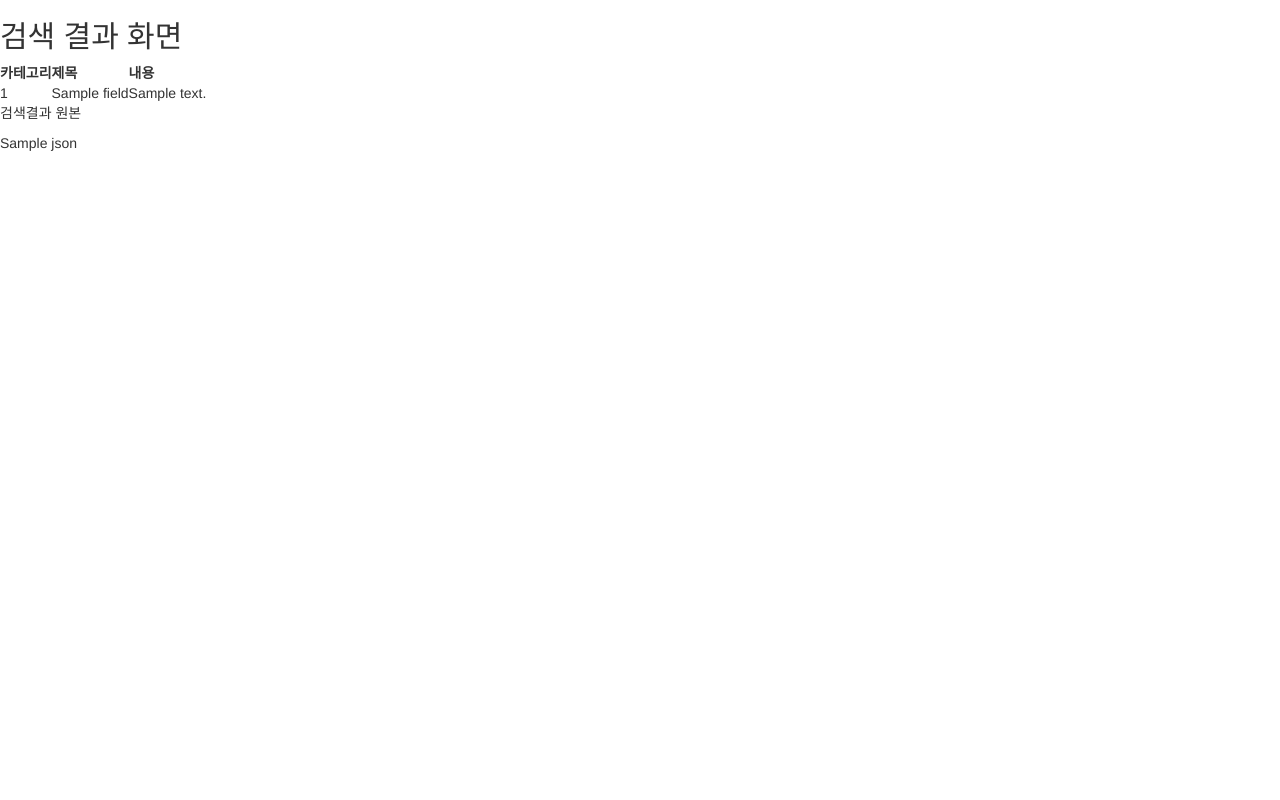
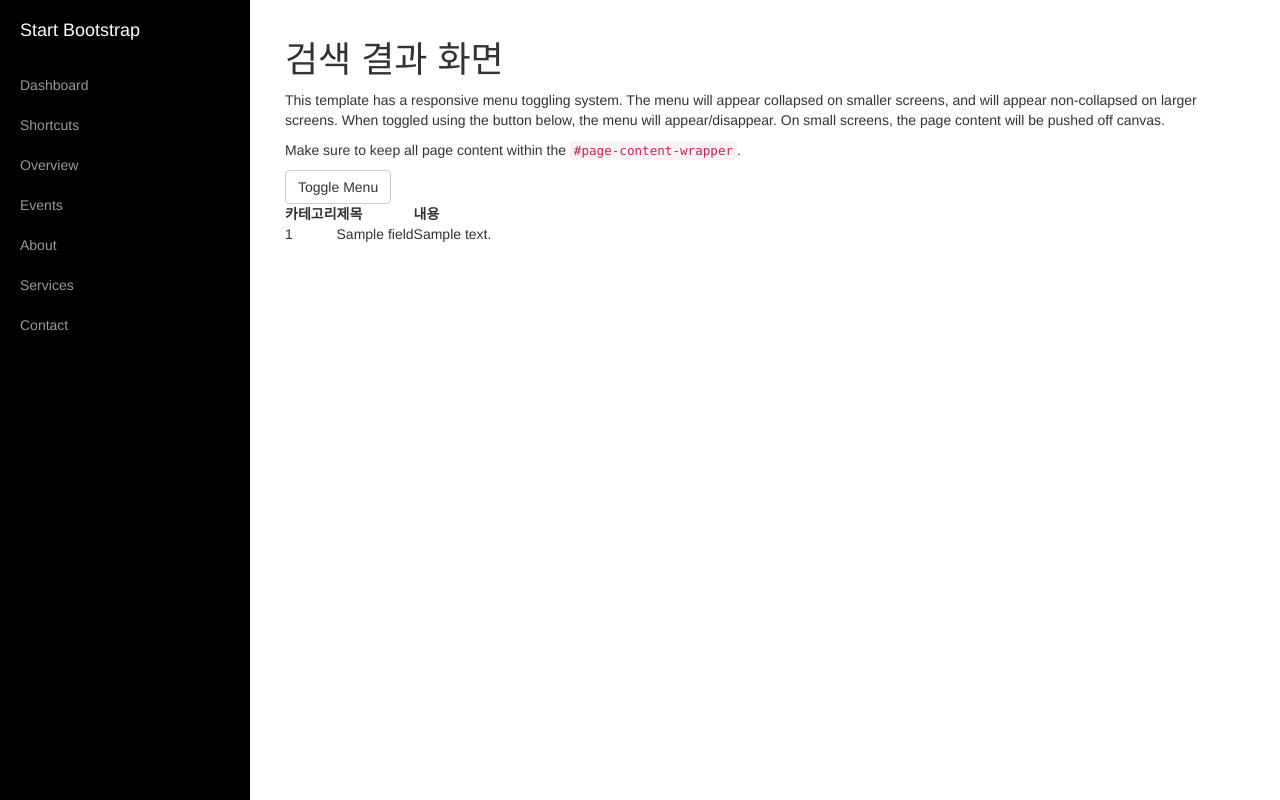
Before and after one commit to smilesyk2/neemepoo, a Django app: template yksite/templates/main.html in a window 1280 px wide. Run offline with Django 3.2, Linux system fonts and the light colour scheme; the template is opened without the code that fills it: most values are stand-ins (such as "Sample title", 1, 10 or a date in 2020); some libraries are stand-ins or nearby versions.

Commit message:
simple-sidebar 스타일 적용

```diff
--- a/yksite/templates/base.html
+++ b/yksite/templates/base.html
@@ -4,16 +4,44 @@
 <head>
     <meta charset="utf-8">
     <meta http-equiv="X-UA-Compatible" content="IE=edge" />
+    <meta name="viewport" content="width=device-width, initial-scale=1">
+    <meta name="description" content="">
+    <meta name="author" content="">
+
     <title>YK Site</title>
+
     <link href="{% static 'css/bootstrap.min.css'%}" rel="stylesheet">
-</head>
-<body>
+    <link href="{% static 'css/simple-sidebar.css'%}" rel="stylesheet">
 
 	<!-- jQuery (부트스트랩의 자바스크립트 플러그인을 위해 필요합니다) -->
 	<script src="https://ajax.googleapis.com/ajax/libs/jquery/1.11.2/jquery.min.js"></script>
 	<!-- 모든 컴파일된 플러그인을 포함합니다 (아래), 원하지 않는다면 필요한 각각의 파일을 포함하세요 -->
 	<script src="{% static 'js/bootstrap.min.js'%}"></script>
-<div id="content">
+    <!-- Menu Toggle Script -->
+    <script>
+    $("#menu-toggle").click(function(e) {
+        e.preventDefault();
+        $("#wrapper").toggleClass("toggled");
+    });
+    </script>
+</head>
+<body>
+<div id="wrapper">
+	<!-- Sidebar -->
+	<div id="sidebar-wrapper">
+		<ul class="sidebar-nav">
+			<li class="sidebar-brand"><a href="#">Start Bootstrap</a></li>
+        	<li><a href="#">Dashboard</a></li>
+        	<li><a href="#">Shortcuts</a></li>
+        	<li><a href="#">Overview</a></li>
+        	<li><a href="#">Events</a></li>
+        	<li><a href="#">About</a></li>
+        	<li><a href="#">Services</a></li>
+        	<li><a href="#">Contact</a></li>
+    	</ul>
+    </div>
+    <!-- /#sidebar-wrapper -->
+	<div id="page-content-wrapper">
 		{% block content %}
 
 		<h1>Hello, world!</h1>
--- a/yksite/templates/main.html
+++ b/yksite/templates/main.html
@@ -4,7 +4,13 @@
 <style>
 table {border:1px}
 </style>
-<h2>검색 결과 화면</h2>
+<div class="container-fluid">
+	<div class="row">
+		<div class="col-lg-12">
+			<h1>검색 결과 화면</h1>
+			<p>This template has a responsive menu toggling system. The menu will appear collapsed on smaller screens, and will appear non-collapsed on larger screens. When toggled using the button below, the menu will appear/disappear. On small screens, the page content will be pushed off canvas.</p>
+			<p>Make sure to keep all page content within the <code>#page-content-wrapper</code>.</p>
+			<a href="#menu-toggle" class="btn btn-default" id="menu-toggle">Toggle Menu</a>
 			<table>
 				<tr>
 					<th>카테고리</th>
@@ -19,8 +25,7 @@ table {border:1px}
 				</tr>
 				{% endfor %}
 			</table>
-<div>
-<p>검색결과 원본</p>
-{{json}}
+        </div>
+    </div>
 </div>
 {% endblock %}
--- a/yksite/yksite/settings.py
+++ b/yksite/yksite/settings.py
@@ -86,3 +86,6 @@ USE_TZ = True
 # https://docs.djangoproject.com/en/1.7/howto/static-files/
 
 STATIC_URL = '/static/'
+STATICFILES_DIRS = (
+                    os.path.join(BASE_DIR,'static' ),
+)
```
Lines whose indentation alone changed are shown as unchanged.
